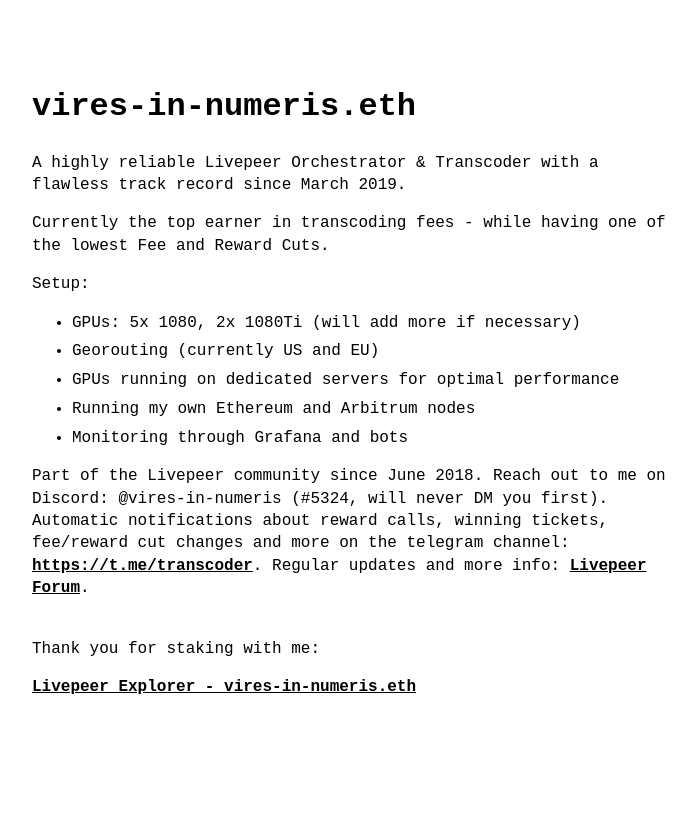
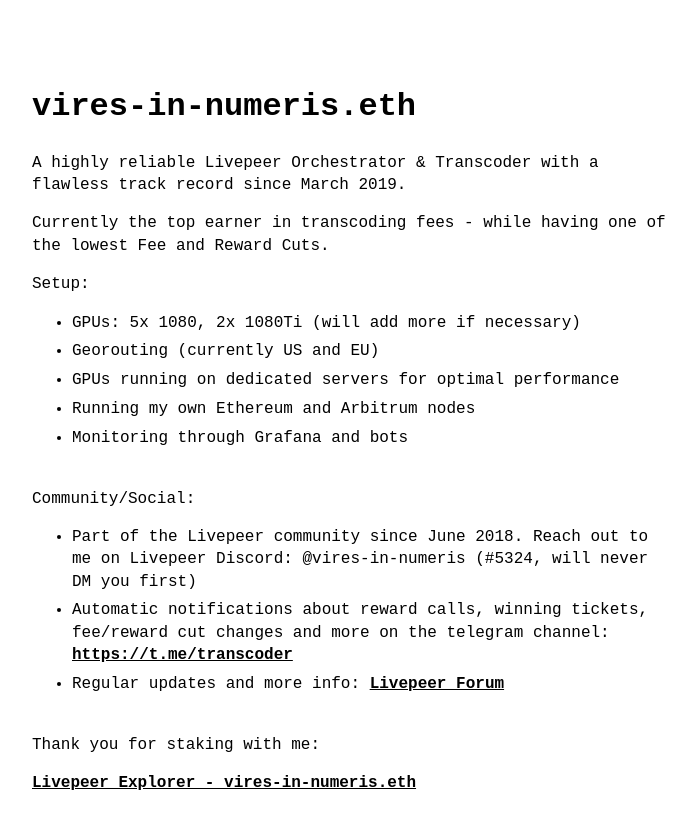
Before and after one commit to 0xVires/vires-in-numeris.github.io, a Jekyll site: the page built from index.md, in a window 1280 px wide. Shown: the top 829 px of the page, without its empty margins (288-984 px from the left). Built offline with Jekyll 4.4.1, drawn with Linux system fonts in a browser that asks for light colours.

Commit message:
Update index.md

```diff
--- a/index.md
+++ b/index.md
@@ -11,10 +11,11 @@ Setup:
 - Running my own Ethereum and Arbitrum nodes
 - Monitoring through Grafana and bots
 
-Part of the Livepeer community since June 2018. Reach out to me on Discord: @vires-in-numeris (#5324, will never DM you first).<br>
-Automatic notifications about reward calls, winning tickets, fee/reward cut changes and more on the telegram channel: <a href="https://t.me/transcoder" style="color: black; font-weight: bold; text-decoration: underline;">https://t.me/transcoder</a>.
-Regular updates and more info: <a href="https://forum.livepeer.org/t/transcoder-campaign-0x525-with-telegram-bot" style="color: black; font-weight: bold; text-decoration: underline;">Livepeer Forum</a>.<br><br>
+<br>Community/Social:
+- Part of the Livepeer community since June 2018. Reach out to me on Livepeer Discord: @vires-in-numeris (#5324, will never DM you first)
+- Automatic notifications about reward calls, winning tickets, fee/reward cut changes and more on the telegram channel: <a href="https://t.me/transcoder" style="color: black; font-weight: bold; text-decoration: underline;">https://t.me/transcoder</a>
+- Regular updates and more info: <a href="https://forum.livepeer.org/t/transcoder-campaign-0x525-with-telegram-bot" style="color: black; font-weight: bold; text-decoration: underline;">Livepeer Forum</a><br>
 
-Thank you for staking with me:
+<br>Thank you for staking with me:
 
 <a href="https://explorer.livepeer.org/accounts/0x525419ff5707190389bfb5c87c375d710f5fcb0e/orchestrating" style="color: black; font-weight: bold; text-decoration: underline;">Livepeer Explorer - vires-in-numeris.eth</a>
```
